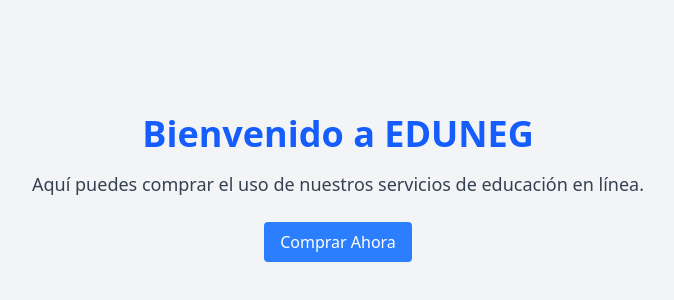
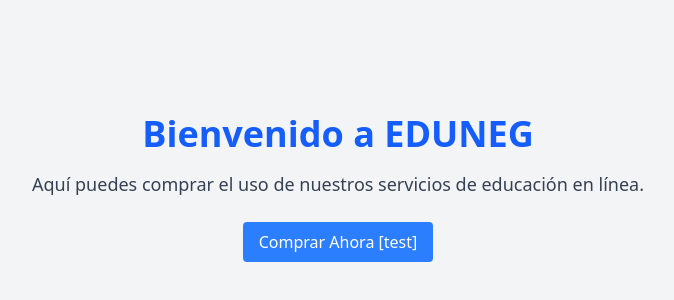
Before and after one commit to Vdiaz127/EDUNEG, a React (Vite) app in the folder Frontend/: page / in a window 1280 px wide. Shown: the part 212-512 px from the top of the page, without its empty margins (302-976 px from the left). Built offline with nearby package versions, Linux system fonts and the light colour scheme.

Commit message:
Testing repo

```diff
--- a/Frontend/src/App.jsx
+++ b/Frontend/src/App.jsx
@@ -20,7 +20,7 @@ function App() {
         Aquí puedes comprar el uso de nuestros servicios de educación en línea.
       </p>
       <button className="px-4 py-2 bg-blue-500 text-white rounded hover:bg-blue-600 transition">
-        Comprar Ahora
+        Comprar Ahora [test]
       </button>
     </div>
   );
```
